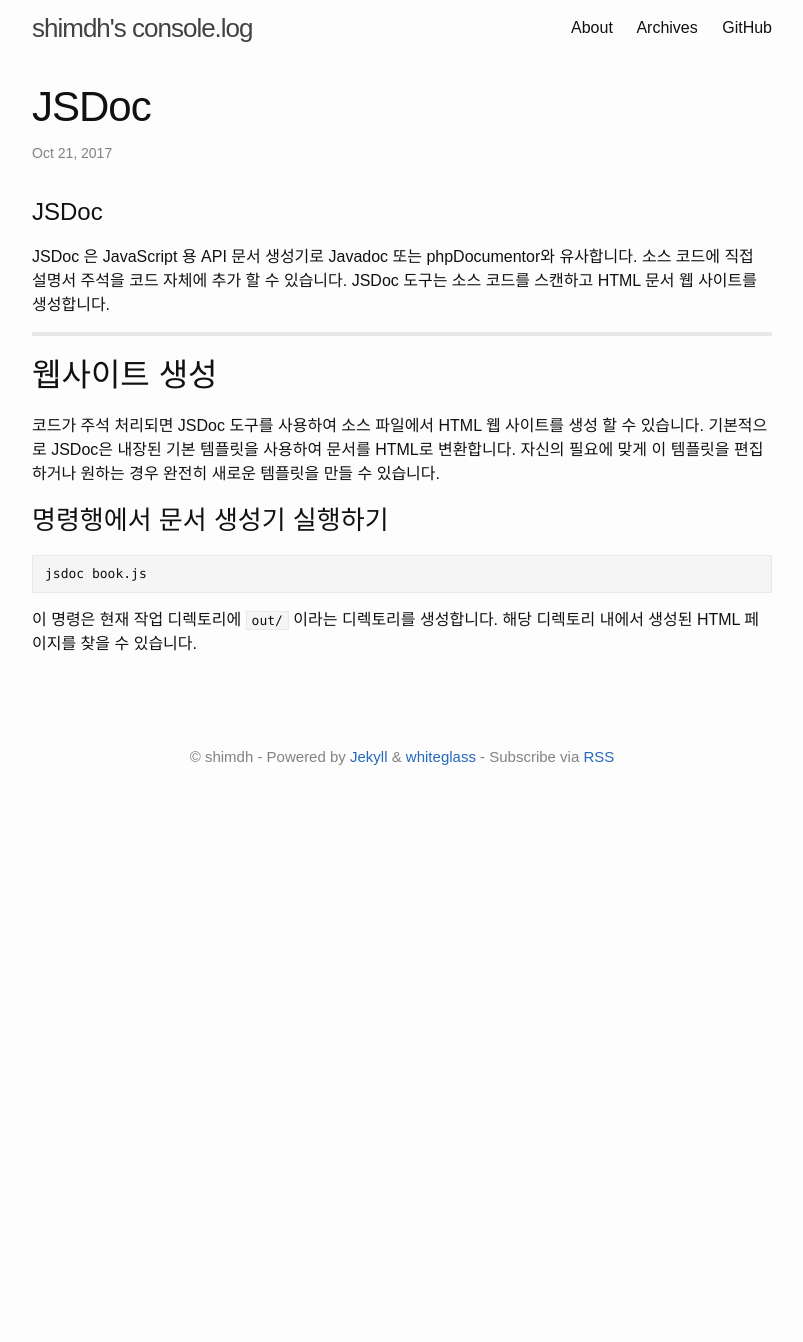
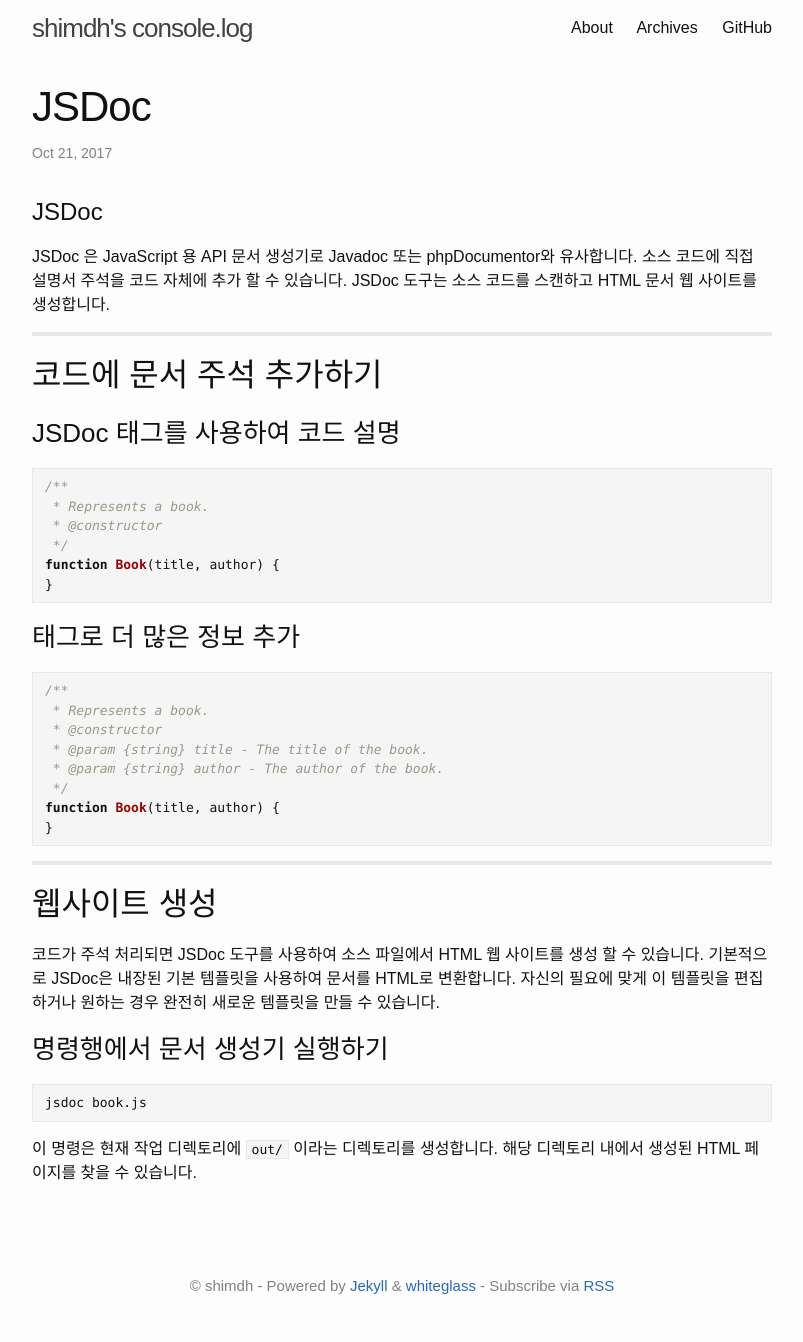
Before and after one commit to yous/whiteglass, a Jekyll site: the page built from _posts/2017-10-21-JSDoc.md, in a window 1280 px wide. Shown: the whole page, without its empty margins (238-1041 px from the left). Built offline with Jekyll 4.4.1, drawn with Linux system fonts in a browser that asks for light colours; before the commit the page ends 900 px from its top, so only the background shows below that.

Commit message:
added contents

````diff
--- a/_posts/2017-10-21-JSDoc.md
+++ b/_posts/2017-10-21-JSDoc.md
@@ -7,6 +7,33 @@ title: "JSDoc"
 
 JSDoc 은 JavaScript 용 API 문서 생성기로 Javadoc 또는 phpDocumentor와 유사합니다. 소스 코드에 직접 설명서 주석을 코드 자체에 추가 할 수 있습니다. JSDoc 도구는 소스 코드를 스캔하고 HTML 문서 웹 사이트를 생성합니다.
 
+---
+
+## 코드에 문서 주석 추가하기
+
+### JSDoc 태그를 사용하여 코드 설명
+
+```js
+/**
+ * Represents a book.
+ * @constructor
+ */
+function Book(title, author) {
+}
+```
+
+### 태그로 더 많은 정보 추가
+
+```js
+/**
+ * Represents a book.
+ * @constructor
+ * @param {string} title - The title of the book.
+ * @param {string} author - The author of the book.
+ */
+function Book(title, author) {
+}
+```
 ---
 
 ## 웹사이트 생성
````
